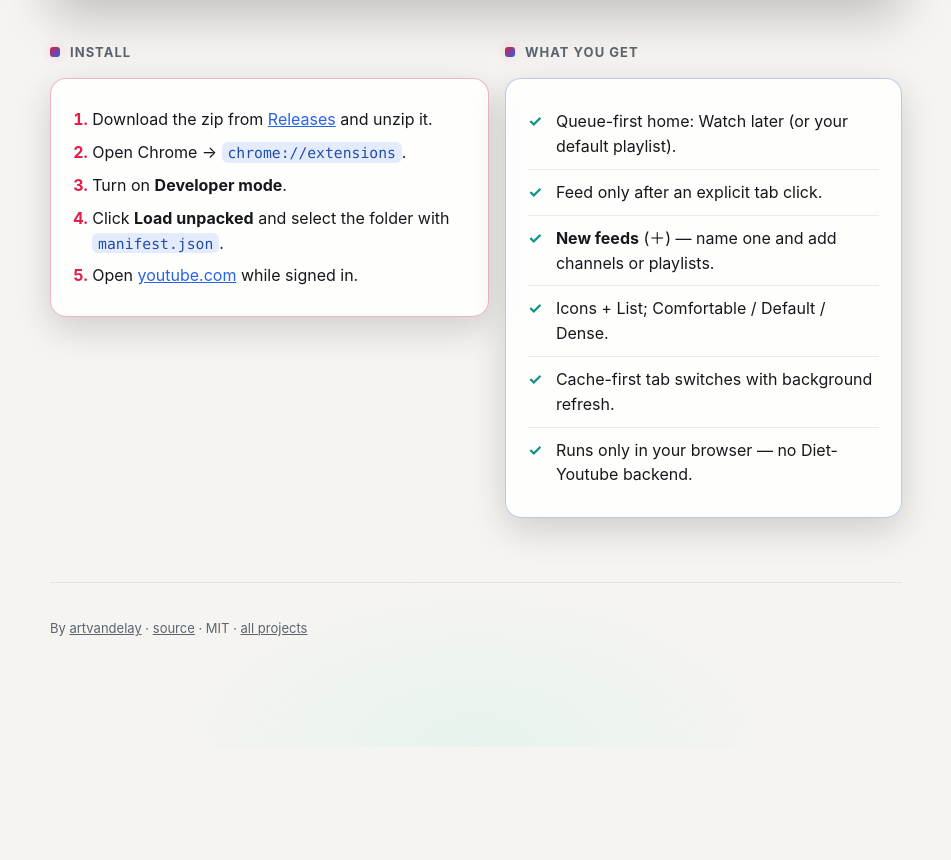
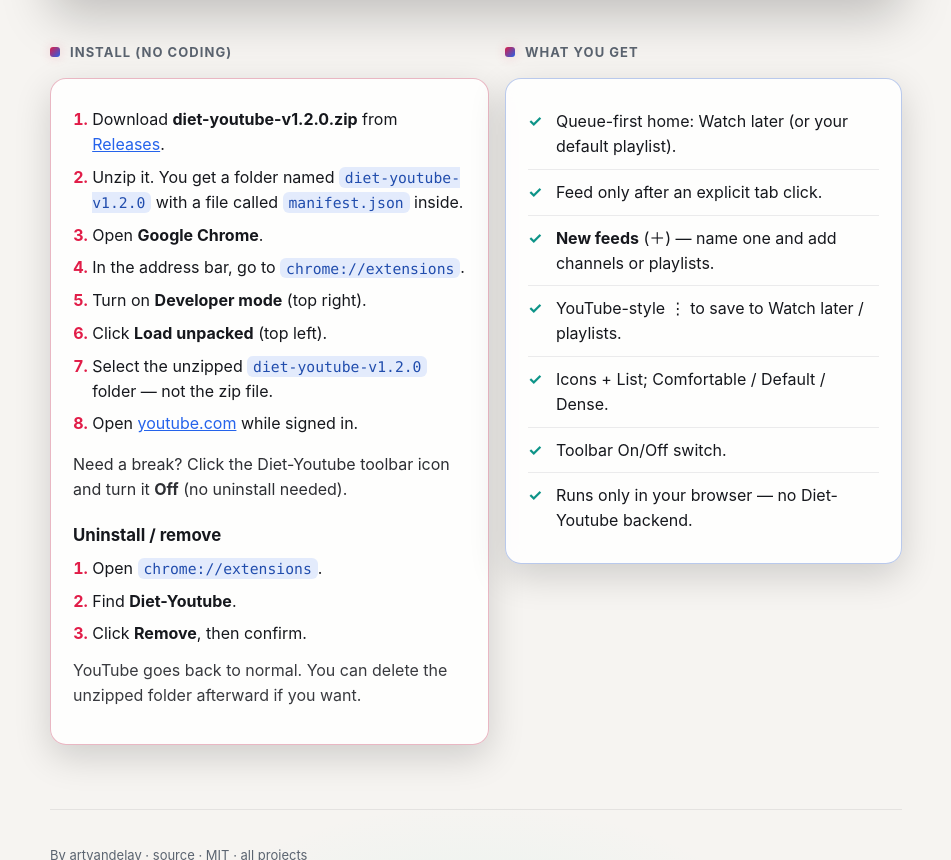
Before and after one commit to artvandelay/diet-youtube, a browser extension: page docs/index.html in a window 1280 px wide. Shown: the part 1940-2800 px from the top of the page, without its empty margins (164-1115 px from the left). Before the commit the page ends 2687 px from the top, so only its background shows below. Drawn offline with Linux system fonts and the light colour scheme.

Commit message:
Clarify Pages install steps and add uninstall
Match the non-coder release flow: download zip, Load unpacked on the
unzipped folder, and Remove from chrome://extensions.

```diff
--- a/docs/index.html
+++ b/docs/index.html
@@ -184,8 +184,8 @@
       <span class="chip g">No backend</span>
     </div>
     <div class="actions">
-      <a class="btn" href="https://github.com/artvandelay/diet-youtube">Get the source on GitHub</a>
-      <a class="btn secondary" href="https://github.com/artvandelay/diet-youtube#install-load-unpacked">Install guide</a>
+      <a class="btn" href="https://github.com/artvandelay/diet-youtube/releases/latest">Download the release zip</a>
+      <a class="btn secondary" href="https://github.com/artvandelay/diet-youtube#install-for-everyone--no-coding">Install guide</a>
     </div>
   </header>
 
@@ -207,15 +207,26 @@
 
   <div class="grid-2">
     <div>
-      <h2>Install</h2>
+      <h2>Install (no coding)</h2>
       <div class="card install">
         <ol class="install">
-          <li>Download the zip from <a href="https://github.com/artvandelay/diet-youtube/releases/latest">Releases</a> and unzip it.</li>
-          <li>Open Chrome → <code>chrome://extensions</code>.</li>
-          <li>Turn on <strong>Developer mode</strong>.</li>
-          <li>Click <strong>Load unpacked</strong> and select the folder with <code>manifest.json</code>.</li>
+          <li>Download <strong>diet-youtube-v1.2.0.zip</strong> from <a href="https://github.com/artvandelay/diet-youtube/releases/latest">Releases</a>.</li>
+          <li>Unzip it. You get a folder named <code>diet-youtube-v1.2.0</code> with a file called <code>manifest.json</code> inside.</li>
+          <li>Open <strong>Google Chrome</strong>.</li>
+          <li>In the address bar, go to <code>chrome://extensions</code>.</li>
+          <li>Turn on <strong>Developer mode</strong> (top right).</li>
+          <li>Click <strong>Load unpacked</strong> (top left).</li>
+          <li>Select the unzipped <code>diet-youtube-v1.2.0</code> folder — not the zip file.</li>
           <li>Open <a href="https://www.youtube.com">youtube.com</a> while signed in.</li>
         </ol>
+        <p style="margin-top:1rem;opacity:.9">Need a break? Click the Diet-Youtube toolbar icon and turn it <strong>Off</strong> (no uninstall needed).</p>
+        <h3 style="margin:1.25rem 0 .5rem;font-size:1.05rem">Uninstall / remove</h3>
+        <ol class="install">
+          <li>Open <code>chrome://extensions</code>.</li>
+          <li>Find <strong>Diet-Youtube</strong>.</li>
+          <li>Click <strong>Remove</strong>, then confirm.</li>
+        </ol>
+        <p style="margin-top:.75rem;opacity:.85">YouTube goes back to normal. You can delete the unzipped folder afterward if you want.</p>
       </div>
     </div>
     <div>
@@ -225,8 +236,9 @@
           <li>Queue-first home: Watch later (or your default playlist).</li>
           <li>Feed only after an explicit tab click.</li>
           <li><strong>New feeds</strong> (＋) — name one and add channels or playlists.</li>
+          <li>YouTube-style ⋮ to save to Watch later / playlists.</li>
           <li>Icons + List; Comfortable / Default / Dense.</li>
-          <li>Cache-first tab switches with background refresh.</li>
+          <li>Toolbar On/Off switch.</li>
           <li>Runs only in your browser — no Diet-Youtube backend.</li>
         </ul>
       </div>
```
